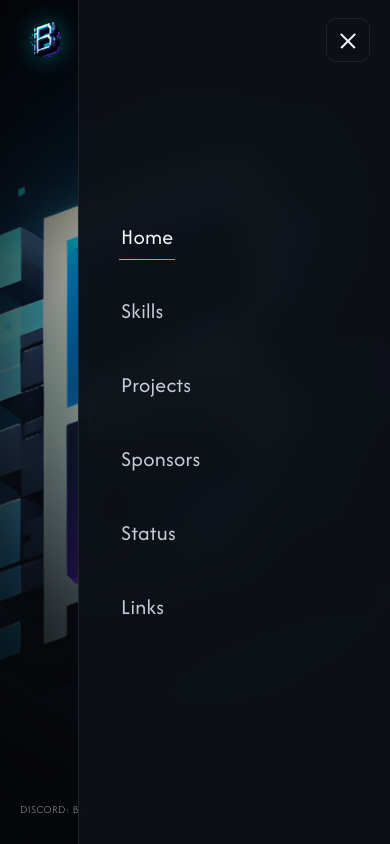
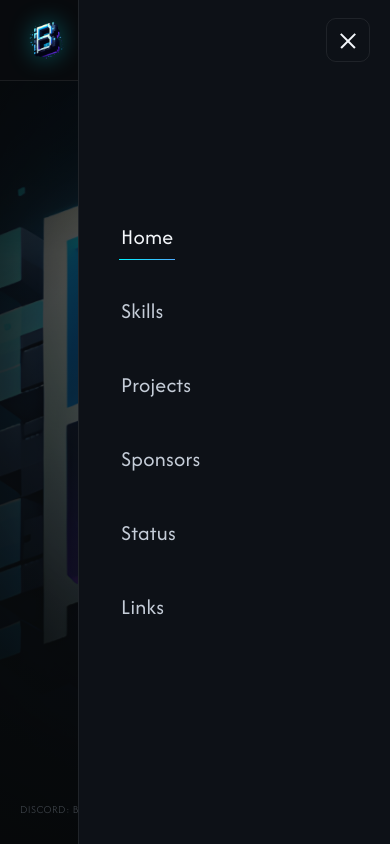
Before and after one commit to BenGhosti/ben-ghosti-portfolio, a plain HTML site: page index.html in a window 390 px wide. Both pictures are taken after a click on the button "Toggle navigation". Shown: the top 844 px of the page. Drawn offline with Linux system fonts and the light colour scheme.

Commit message:
Fix: Mobile-Navigation als viewport-festes Overlay (kein backdrop-filter, solide Backgrounds, Scrim)

```diff
--- a/assets/css/style.css
+++ b/assets/css/style.css
@@ -94,13 +94,15 @@ ul { list-style: none; padding: 0; margin: 0; }
   width: 100%;
   z-index: 100;
   padding: 14px var(--gutter);
-  transition: background-color 400ms var(--ease-premium), backdrop-filter 400ms var(--ease-premium), border-color 400ms var(--ease-premium);
+  transition: background-color 400ms var(--ease-premium), border-color 400ms var(--ease-premium);
   border-bottom: 1px solid transparent;
 }
 .nav-bar.is-scrolled {
-  background: rgba(9, 11, 14, 0.72);
-  backdrop-filter: blur(18px) saturate(140%);
-  -webkit-backdrop-filter: blur(18px) saturate(140%);
+  background: rgba(9, 11, 14, 0.92);
+  border-bottom-color: var(--line);
+}
+.nav-bar.nav-open {
+  background: rgba(9, 11, 14, 0.97);
   border-bottom-color: var(--line);
 }
 
@@ -176,6 +178,8 @@ ul { list-style: none; padding: 0; margin: 0; }
 .nav-toggle.is-active .toggle-bar:nth-child(1) { top: 21px; transform: translateX(-50%) rotate(45deg); }
 .nav-toggle.is-active .toggle-bar:nth-child(2) { opacity: 0; }
 .nav-toggle.is-active .toggle-bar:nth-child(3) { top: 21px; transform: translateX(-50%) rotate(-45deg); }
+
+.nav-scrim { display: none; }
 
 .section-hero {
   position: relative;
@@ -773,8 +777,7 @@ a.footer-brand:hover { color: var(--accent-cyan); }
     position: fixed;
     inset: 0 0 0 auto;
     width: min(80vw, 360px);
-    background: rgba(13, 17, 23, 0.96);
-    backdrop-filter: blur(20px);
+    background: #0d1117;
     flex-direction: column;
     justify-content: center;
     align-items: flex-start;
@@ -786,6 +789,24 @@ a.footer-brand:hover { color: var(--accent-cyan); }
   }
   .nav-links.is-open { transform: translateX(0); }
   .nav-link { font-size: 22px; }
+
+  .nav-scrim {
+    display: block;
+    position: fixed;
+    inset: 0;
+    z-index: 99;
+    background: rgba(9, 11, 14, 0.55);
+    opacity: 0;
+    visibility: hidden;
+    pointer-events: none;
+    transition: opacity 400ms var(--ease-premium), visibility 0s linear 400ms;
+  }
+  .nav-scrim.is-visible {
+    opacity: 1;
+    visibility: visible;
+    pointer-events: auto;
+    transition: opacity 400ms var(--ease-premium);
+  }
 
   .hero-meta-top-left, .hero-meta-top-right { display: none; }
   .hero-meta-bottom-left, .hero-meta-bottom-right {
--- a/assets/js/main.js
+++ b/assets/js/main.js
@@ -5,6 +5,7 @@
   const navBar = doc.querySelector('[data-nav]');
   const navToggle = doc.querySelector('[data-nav-toggle]');
   const navMenu = doc.getElementById('primary-nav');
+  const navScrim = doc.querySelector('[data-nav-scrim]');
 
   const onScroll = () => {
     if (!navBar) return;
@@ -17,6 +18,11 @@
     const closeMenu = () => {
       navToggle.classList.remove('is-active');
       navMenu.classList.remove('is-open');
+      if (navBar) navBar.classList.remove('nav-open');
+      if (navScrim) {
+        navScrim.classList.remove('is-visible');
+        navScrim.setAttribute('aria-hidden', 'true');
+      }
       navToggle.setAttribute('aria-expanded', 'false');
       root.style.overflow = '';
     };
@@ -24,9 +30,18 @@
     navToggle.addEventListener('click', () => {
       const open = navToggle.classList.toggle('is-active');
       navMenu.classList.toggle('is-open', open);
+      if (navBar) navBar.classList.toggle('nav-open', open);
+      if (navScrim) {
+        navScrim.classList.toggle('is-visible', open);
+        navScrim.setAttribute('aria-hidden', String(!open));
+      }
       navToggle.setAttribute('aria-expanded', String(open));
       root.style.overflow = open ? 'hidden' : '';
     });
+
+    if (navScrim) {
+      navScrim.addEventListener('click', closeMenu);
+    }
 
     navMenu.querySelectorAll('a').forEach((link) => {
       link.addEventListener('click', closeMenu);
--- a/index.html
+++ b/index.html
@@ -53,6 +53,7 @@
 </button>
 </div>
 </header>
+<div class="nav-scrim" data-nav-scrim aria-hidden="true"></div>
 <main>
 <section class="section-hero" id="home">
 <div class="hero-background-wrapper">
```
Also changed, not shown: legal.html (+1 -0 lines), sponsors.html (+1 -0 lines), status.html (+1 -0 lines).
